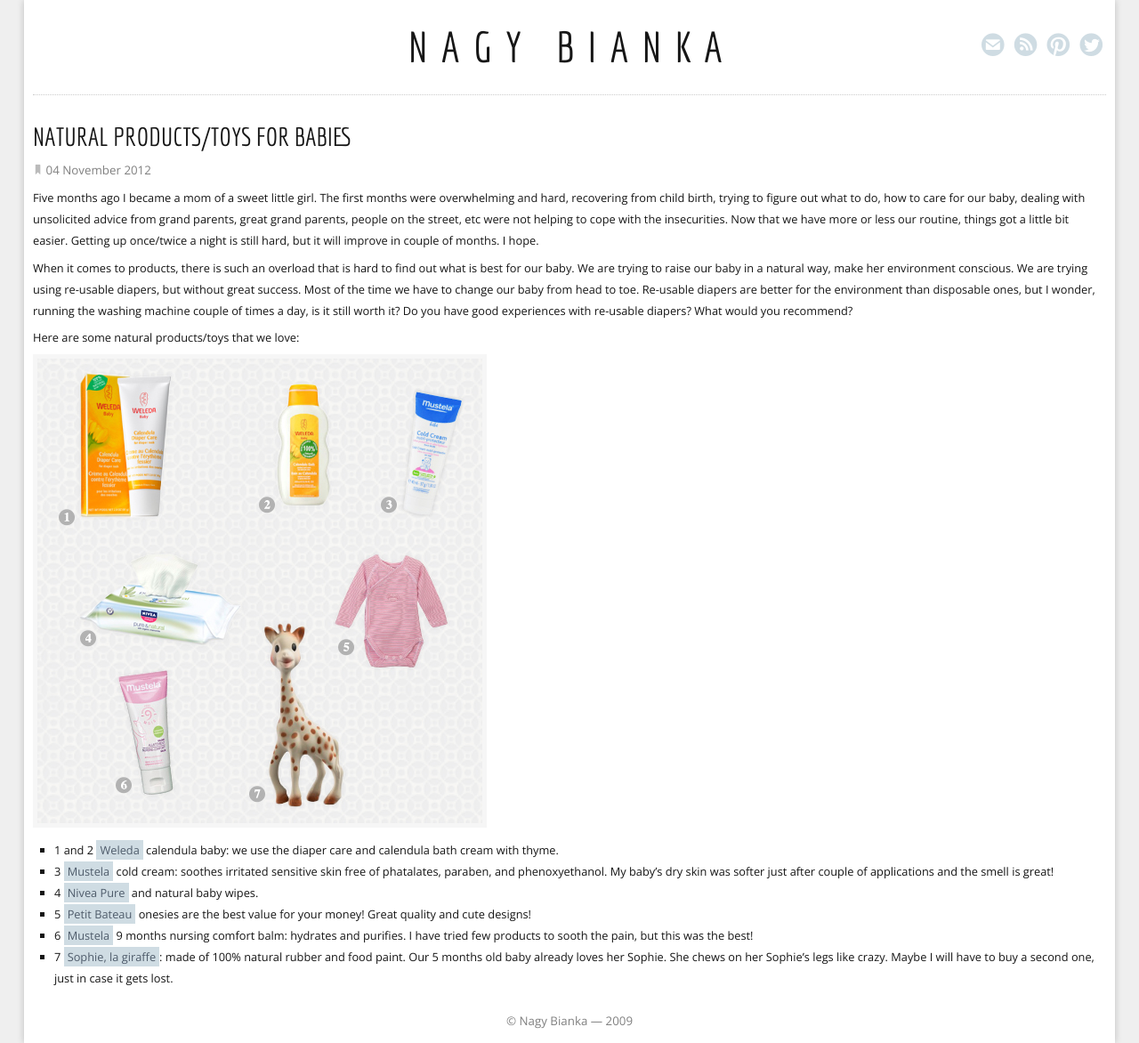
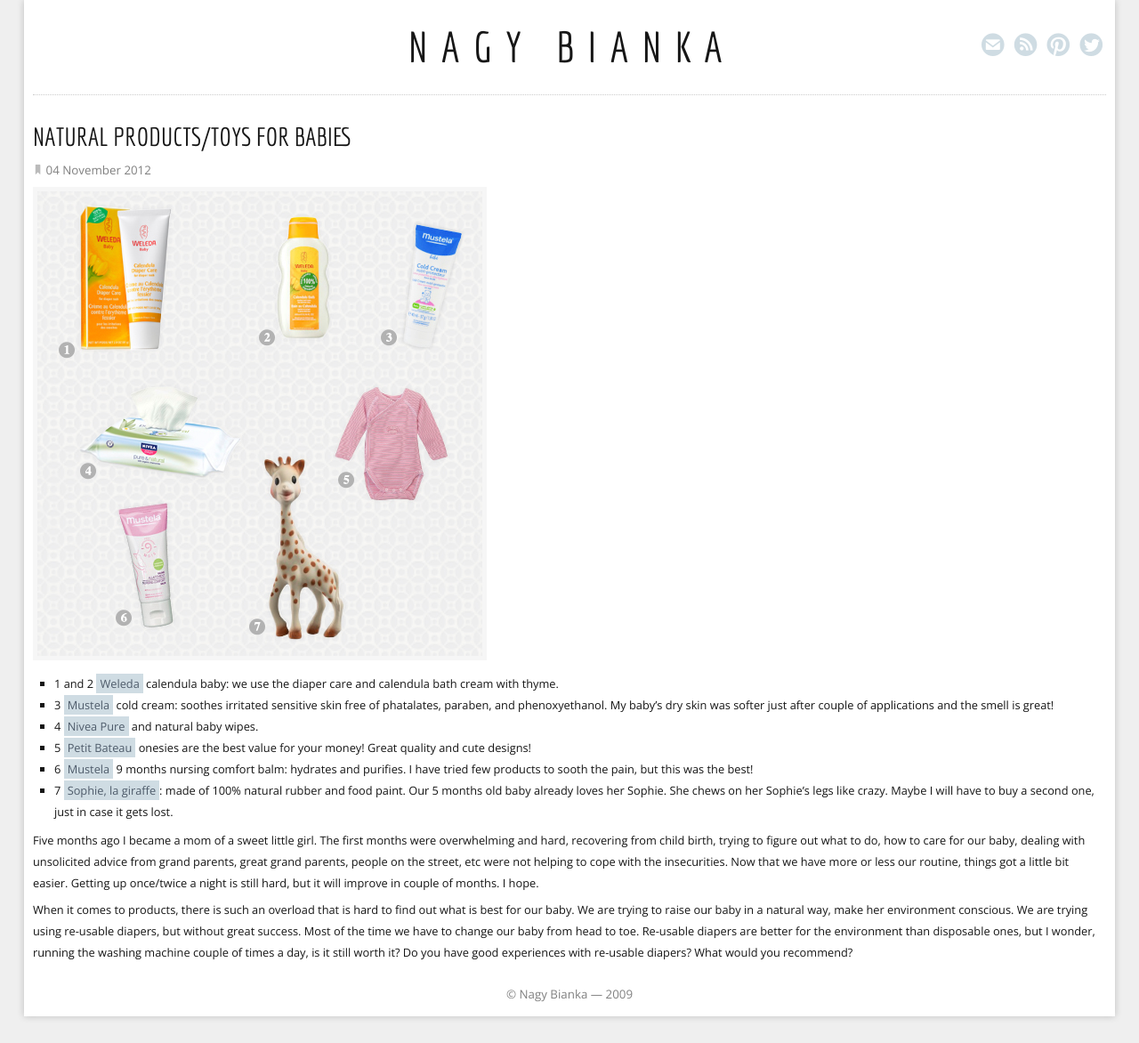
Before and after one commit to nagybianka/nagybianka.eu, a Jekyll site: the page built from _posts/2012-11-04-natural-products-toys-for-babies.md, in a window 1280 px wide. Shown: the whole page at 89% size. Built offline with Jekyll 4.4.1, drawn with Linux system fonts in a browser that asks for light colours; some of the changed lines change nothing that is shown.

Commit message:
Move image in Natural products toys for babies to top

```diff
--- a/_posts/2012-11-04-natural-products-toys-for-babies.md
+++ b/_posts/2012-11-04-natural-products-toys-for-babies.md
@@ -3,12 +3,6 @@
 title:  Natural products/toys for babies
 date:   2012-11-04
 ---
-
-Five months ago I became a mom of a sweet little girl. The first months were overwhelming and hard, recovering from child birth, trying to figure out what to do, how to care for our baby, dealing with unsolicited advice from grand parents, great grand parents, people on the street, etc were not helping to cope with the insecurities. Now that we have more or less our routine, things got a little bit easier. Getting up once/twice a night is still hard, but it will improve in couple of months. I hope.
-
-When it comes to products, there is such an overload that is hard to find out what is best for our baby. We are trying to raise our baby in a natural way, make her environment conscious. We are trying using re-usable diapers, but without great success. Most of the time we have to change our baby from head to toe. Re-usable diapers are better for the environment than disposable ones, but I wonder, running the washing machine couple of times a day, is it still worth it? Do you have good experiences with re-usable diapers? What would you recommend?
-
-Here are some natural products/toys that we love:
 
 ![Product collage](/images/collage-natural-products.jpg)
 
@@ -18,3 +12,7 @@
 - 5 [Petit Bateau](http://www.petit-bateau.com/) onesies are the best value for your money! Great quality and cute designs!
 - 6 [Mustela](http://www.mustela.com/) 9 months nursing comfort balm: hydrates and purifies. I have tried few products to sooth the pain, but this was the best!
 - 7 [Sophie, la giraffe](http://vulli.fr/): made of 100% natural rubber and food paint. Our 5 months old baby already loves her Sophie. She chews on her Sophie's legs like crazy. Maybe I will have to buy a second one, just in case it gets lost.
+
+Five months ago I became a mom of a sweet little girl. The first months were overwhelming and hard, recovering from child birth, trying to figure out what to do, how to care for our baby, dealing with unsolicited advice from grand parents, great grand parents, people on the street, etc were not helping to cope with the insecurities. Now that we have more or less our routine, things got a little bit easier. Getting up once/twice a night is still hard, but it will improve in couple of months. I hope.
+
+When it comes to products, there is such an overload that is hard to find out what is best for our baby. We are trying to raise our baby in a natural way, make her environment conscious. We are trying using re-usable diapers, but without great success. Most of the time we have to change our baby from head to toe. Re-usable diapers are better for the environment than disposable ones, but I wonder, running the washing machine couple of times a day, is it still worth it? Do you have good experiences with re-usable diapers? What would you recommend?
```
